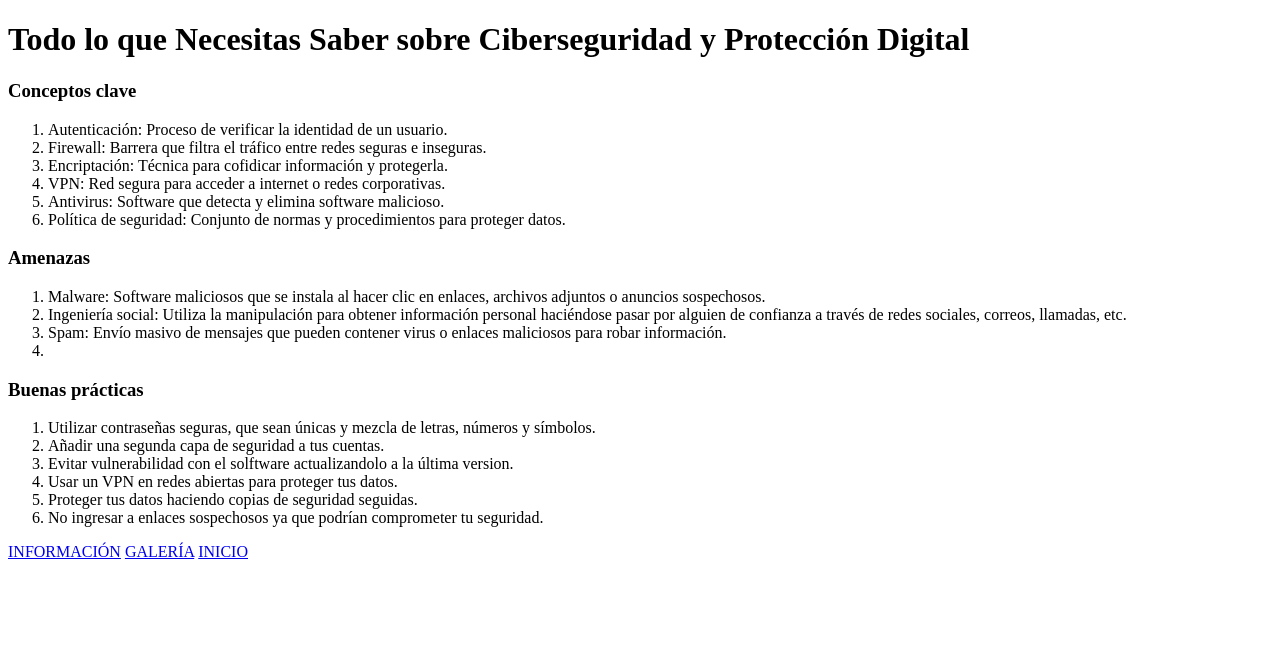
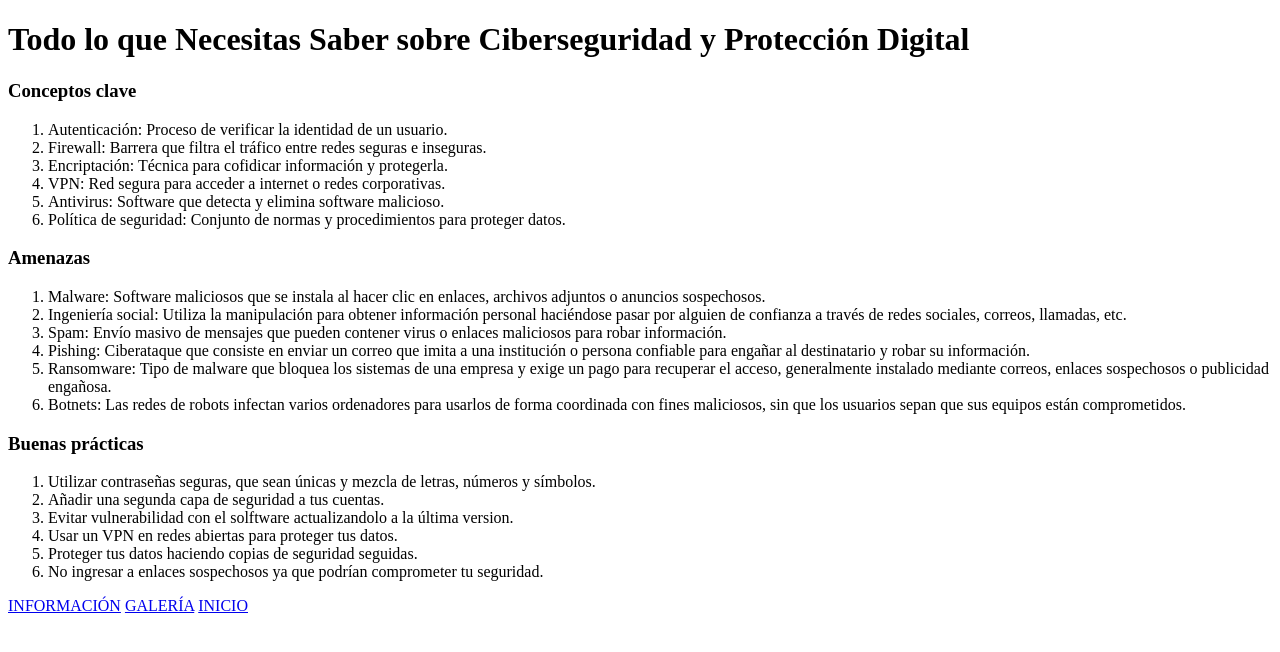
Before and after one commit to aalejandra-afk/Proyecto1-ciberseguridad, a plain HTML site: page informacion.html in a window 1280 px wide. Drawn offline with Linux system fonts and the light colour scheme.

Commit message:
amenazas

```diff
--- a/informacion.html
+++ b/informacion.html
@@ -25,7 +25,9 @@
         <li>Malware: Software maliciosos que se instala al hacer clic en enlaces, archivos adjuntos o anuncios sospechosos.</li>
         <li>Ingeniería social: Utiliza la manipulación para obtener información personal haciéndose pasar por alguien de confianza a través de redes sociales, correos, llamadas, etc. </li>
         <li>Spam: Envío masivo de mensajes que pueden contener virus o enlaces maliciosos para robar información.</li>
-        <li></li>
+        <li>Pishing: Ciberataque que consiste en enviar un correo que imita a una institución o persona confiable para engañar al destinatario y robar su información.</li>
+        <li>Ransomware: Tipo de malware que bloquea los sistemas de una empresa y exige un pago para recuperar el acceso, generalmente instalado mediante correos, enlaces sospechosos o publicidad engañosa.</li>
+        <li>Botnets: Las redes de robots infectan varios ordenadores para usarlos de forma coordinada con fines maliciosos, sin que los usuarios sepan que sus equipos están comprometidos.</li>
     </ol>
     <h3>Buenas prácticas</h3>
     <ol>
```
